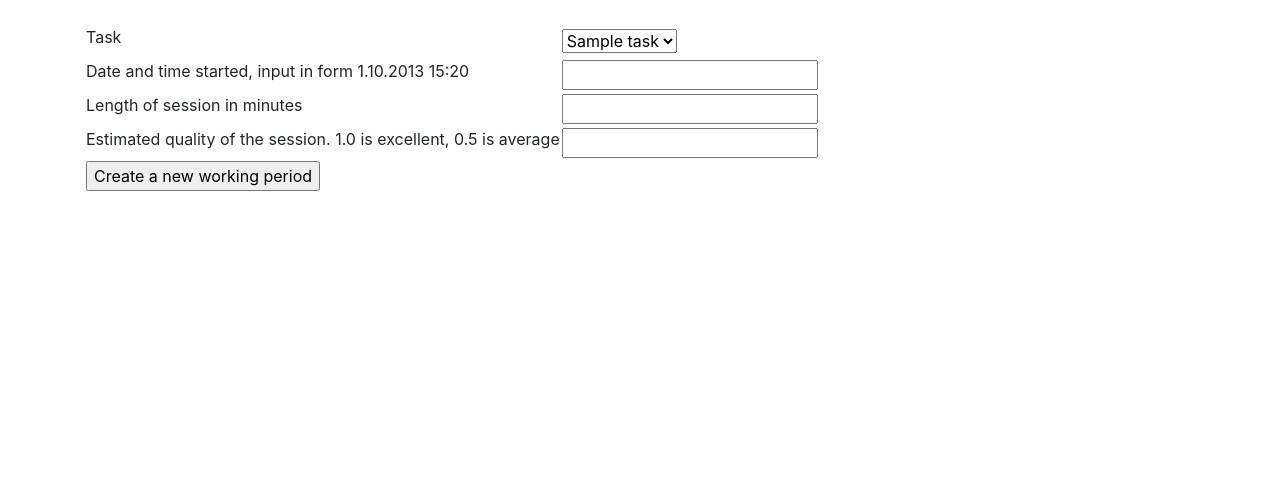
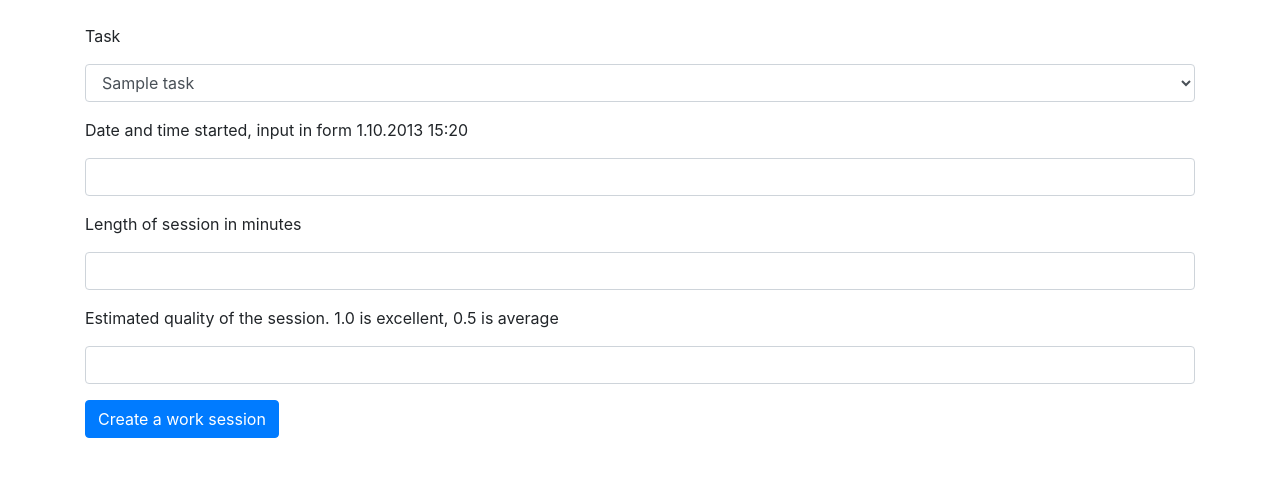
Before and after one commit to sofivanhanen/task-tracker, a Flask app: page /workingperiods/new in a window 1280 px wide. Shown: the part 56-533 px from the top of the page. Run offline with Flask 2, Linux system fonts and the light colour scheme; a user stored in the database is signed in; tables that the repository leaves empty hold one stand-in row (values such as "Sample post"); some libraries are stand-ins or nearby versions.

Commit message:
New work session form uses Bootstrap

```diff
--- a/application/templates/workingperiods/new.html
+++ b/application/templates/workingperiods/new.html
@@ -1,70 +1,41 @@
 {% extends "layout.html" %} {% block body %}
 <form method="POST" action="{{ url_for('working_periods_new') }}">
-  <table>
-    <tr>
-      <td>
-        {{ form.task.label }}
-      </td>
-      <td>
-        {{ form.task }}
-      </td>
-      <td>
-        <ul>
-          {%for error in form.task.errors %}
-          <li>{{ error}}</li>
-          {% endfor %}
-        </ul>
-      </td>
-    </tr>
-    <tr>
-      <td>
-        {{ form.time.label }}
-      </td>
-      <td>
-        {{ form.time }}
-      </td>
-      <td>
-        <ul>
-          {%for error in form.time.errors %}
-          <li>{{ error}}</li>
-          {% endfor %}
-        </ul>
-      </td>
-    </tr>
-    <tr>
-      <td>
-        {{ form.length.label }}
-      </td>
-      <td>
-        {{ form.length }}
-      </td>
-      <td>
-        <ul>
-          {%for error in form.length.errors %}
-          <li>{{ error}}</li>
-          {% endfor %}
-        </ul>
-      </td>
-    </tr>
-    <tr>
-      <td>
-        {{ form.quality.label }}
-      </td>
-      <td>
-        {{ form.quality }}
-      </td>
-      <td>
-        <ul>
-          {%for error in form.quality.errors %}
-          <li>{{ error}}</li>
-          {% endfor %}
-        </ul>
-      </td>
-    </tr>
-    <tr>
-      <td colspan="3">
-        <input type="submit" value="Create a new working period" />
-      </td>
-    </tr>
+  <div class="form-group">
+    <label for="{{ form.task.id }}" class="control-label">{{ form.task.label }}</label>
+    <div>
+      {{ form.task(class='form-control') }}
+    </div>
+    {% if form.task.errors %} {% for e in form.task.errors %}
+    <p class="help-block">{{ e }}</p>
+    {% endfor %} {% endif %}
+  </div>
+  <div class="form-group">
+    <label for="{{ form.time.id }}" class="control-label">{{ form.time.label }}</label>
+    <div>
+      {{ form.time(class='form-control') }}
+    </div>
+    {% if form.time.errors %} {% for e in form.time.errors %}
+    <p class="help-block">{{ e }}</p>
+    {% endfor %} {% endif %}
+  </div>
+  <div class="form-group">
+    <label for="{{ form.length.id }}" class="control-label">{{ form.length.label }}</label>
+    <div>
+      {{ form.length(class='form-control') }}
+    </div>
+    {% if form.length.errors %} {% for e in form.length.errors %}
+    <p class="help-block">{{ e }}</p>
+    {% endfor %} {% endif %}
+  </div>
+  <div class="form-group">
+    <label for="{{ form.quality.id }}" class="control-label">{{ form.quality.label }}</label>
+    <div>
+      {{ form.quality(class='form-control') }}
+    </div>
+    {% if form.quality.errors %} {% for e in form.quality.errors %}
+    <p class="help-block">{{ e }}</p>
+    {% endfor %} {% endif %}
+  </div>
+  <button type="submit" class="btn btn-primary">Create a work session</button>
 </form>
 {% endblock %}
```
